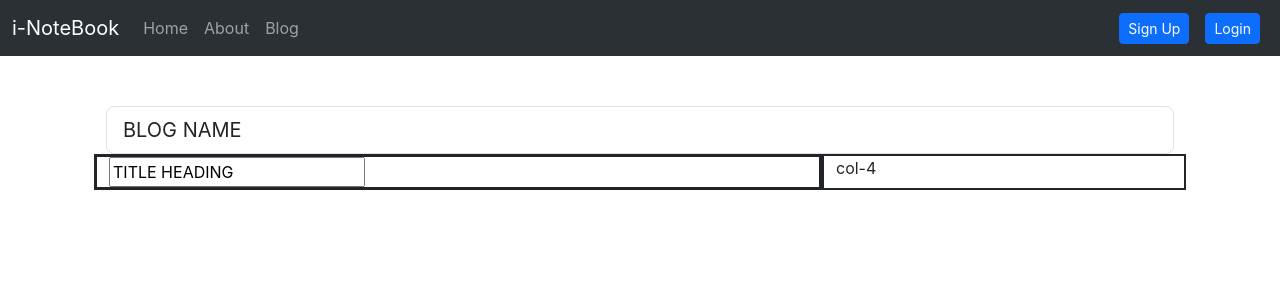
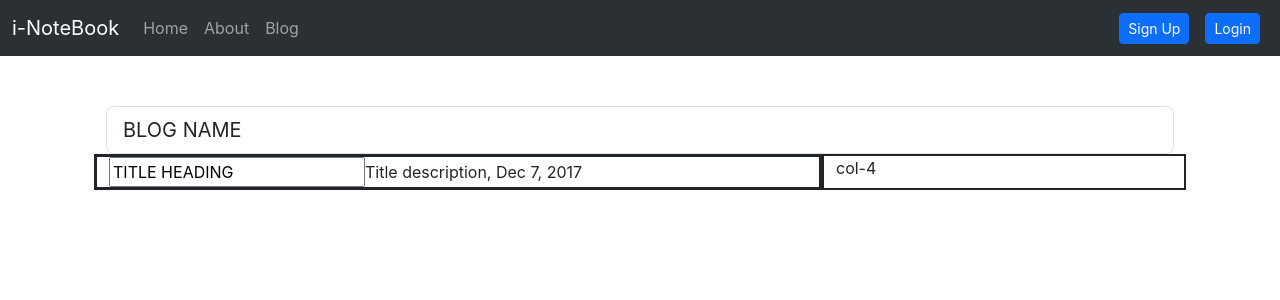
Before and after one commit to 1711naveen/iNoteBook-Frontend, a React (Create React App) app: page /blog in a window 1280 px wide. Shown: the top 300 px of the page. Built offline with nearby package versions, Linux system fonts and the light colour scheme.

Commit message:
blog editing

```diff
--- a/src/components/Blog.js
+++ b/src/components/Blog.js
@@ -38,7 +38,7 @@
                     <div class="row">
                         <div class="col-8 border border-dark border-3">
                             <input type="text" name="title" id="title" value={title} onChange={handleTitle}/>
-                            {/* <span>Title description, Dec 7, 2017</span> */}
+                            <span>Title description, Dec 7, 2017</span>
                         </div>
                         <div class="col-4 border border-dark border-2">col-4</div>
                     </div>
```
